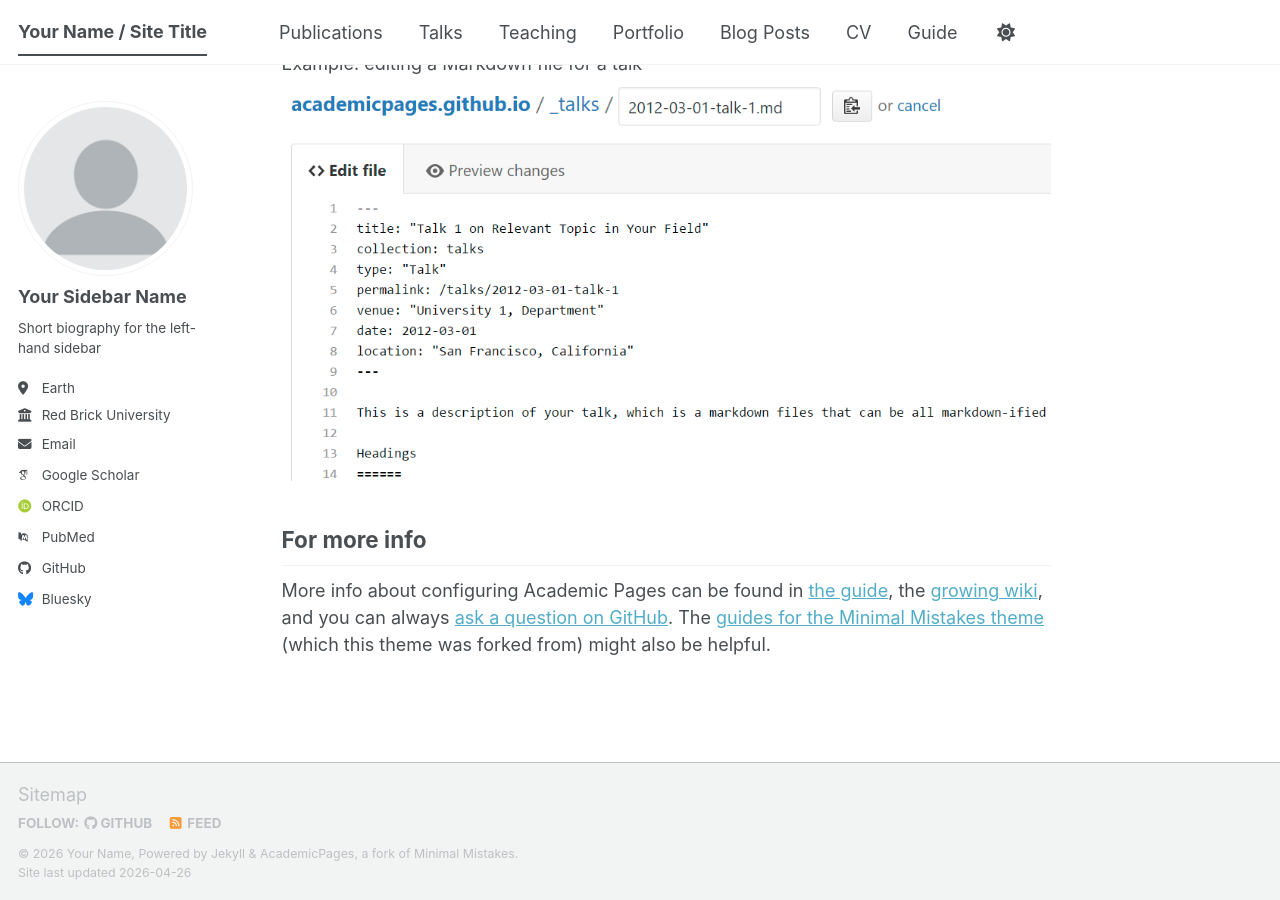
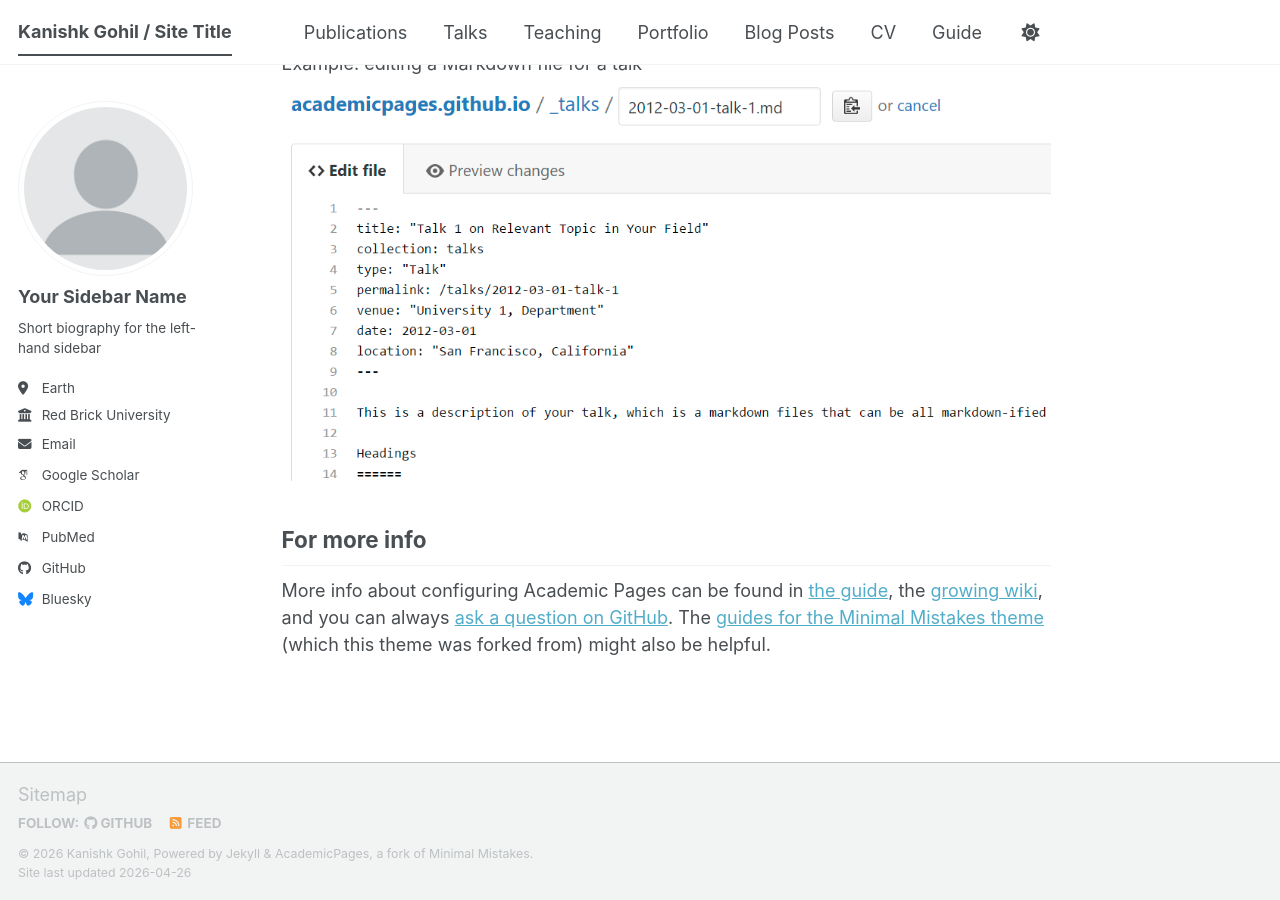
Before and after one commit to kgohil27/kgohil27.github.io, a Jekyll site: the page built from _pages/about.md, in a window 1280 px wide and 900 px high, scrolled down 2720 px. Built offline with Jekyll 4.4.1, drawn with Linux system fonts in a browser that asks for light colours; some web fonts are replaced; a script bundle is joined from its source files by our own code; library files that are not in the unit come from our copies.

Commit message:
Update site description with owner details

```diff
--- a/_config.yml
+++ b/_config.yml
@@ -9,14 +9,14 @@
 # Basic Site Settings
 locale                   : "en-US"
 site_theme               : "default" # The available themes options are "default", "air", "sunrise", "mint", "dirt" and "contrast"
-title                    : "Your Name / Site Title"
+title                    : "Kanishk Gohil / Site Title"
 title_separator          : "-"
-name                     : &name "Your Name"
-description              : &description "Your Name's academic portfolio"   # Update this with a general description of your site, this is the default if not overridden by a page
-url                      : https://academicpages.github.io # The base hostname & protocol for your site e.g. "https://[your GitHub username].github.io",
+name                     : &name "Kanishk Gohil"
+description              : &description "Kanishk Gohil's academic portfolio"   # Update this with a general description of your site, this is the default if not overridden by a page
+url                      : https://kgohil27.github.io # The base hostname & protocol for your site e.g. "https://[your GitHub username].github.io",
                                                            # or if you already have some other page hosted on Github then use "https://[your GitHub username].github.io/[Your Repo Name]"
 baseurl                  : "" # the subpath of your site, e.g. "/blog"
-repository               : "academicpages/academicpages.github.io"
+repository               : "kgohil27/kgohil27.github.io"
 
 # Site Author - The following control what appear as part of the author content on the side bar.
 #               If a field is blank the icon and link will not appear, otherwise it will be shown.
```
